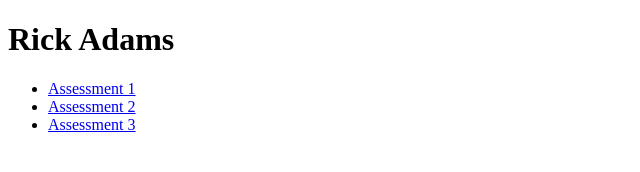
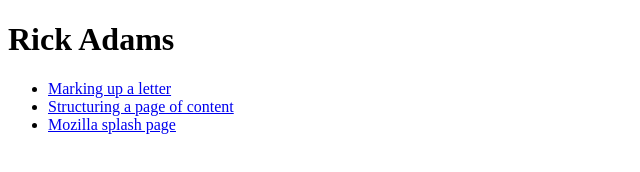
Before and after one commit to radams42/TCSS-460, a plain HTML site: page index.html in a window 1280 px wide. Shown: the whole page, without its empty margins (0-640 px from the left). Drawn offline with Linux system fonts and the light colour scheme.

Commit message:
Update index.html

```diff
--- a/index.html
+++ b/index.html
@@ -14,9 +14,9 @@
       <h1>Rick Adams</h1>
       <nav>
         <ul>
-          <li><a href="https://github.com/radams42/TCSS-460/blob/main/TUT01/letter.html">Assessment 1</a></li>
-          <li><a href="https://github.com/radams42/TCSS-460/blob/main/assets/index.html">Assessment 2</a></li>
-          <li><a href="link-to-assessment-3">Assessment 3</a></li>
+          <li><a href="https://github.com/radams42/TCSS-460/blob/main/TUT01/letter.html">Marking up a letter </a></li>
+          <li><a href="https://github.com/radams42/TCSS-460/blob/main/assets/index.html">Structuring a page of content </a></li>
+          <li><a href="https://github.com/radams42/TCSS-460/blob/main/TUT01/index.html">Mozilla splash page </a></li>
         </ul>
       </nav>
     </header>
```
